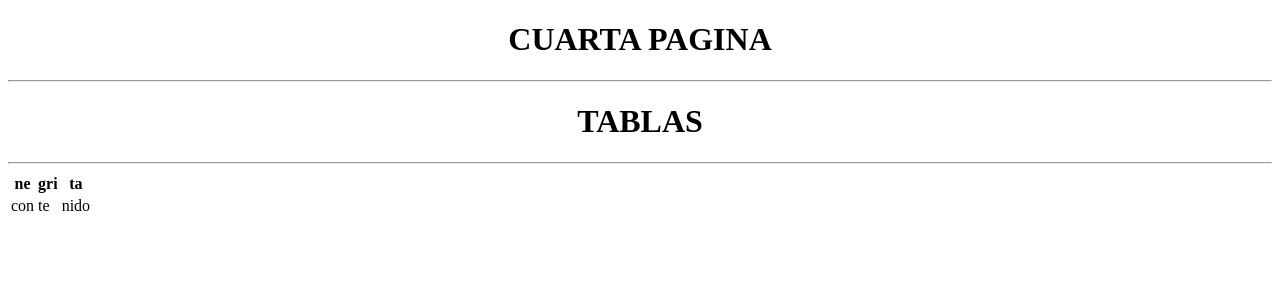
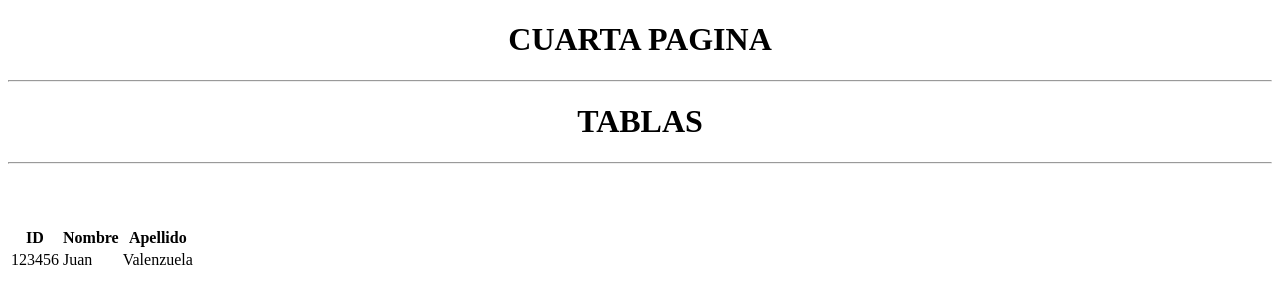
Before and after one commit to allendhere/Uni, a plain HTML site: page 1/pages/table.html in a window 1280 px wide. Drawn offline with Linux system fonts and the light colour scheme.

Commit message:
complete la pagina de tablas

```diff
--- a/1/pages/table.html
+++ b/1/pages/table.html
@@ -23,6 +23,10 @@
 
     <hr>
 
+    <br>
+
+    <br><br>
+
     <table>
 
 
@@ -30,16 +34,16 @@
 
         <tr>
 
-            <th>ne</th>
-            <th>gri</th>
-            <th>ta</th>
+            <th>ID</th>
+            <th>Nombre</th>
+            <th>Apellido</th>
 
         </tr>
 
         <tr>
-            <td>con</td>
-            <td>te</td>
-            <td>nido</td>
+            <td>123456</td>
+            <td>Juan</td>
+            <td>Valenzuela</td>
         </tr>
 
     </table>
```
